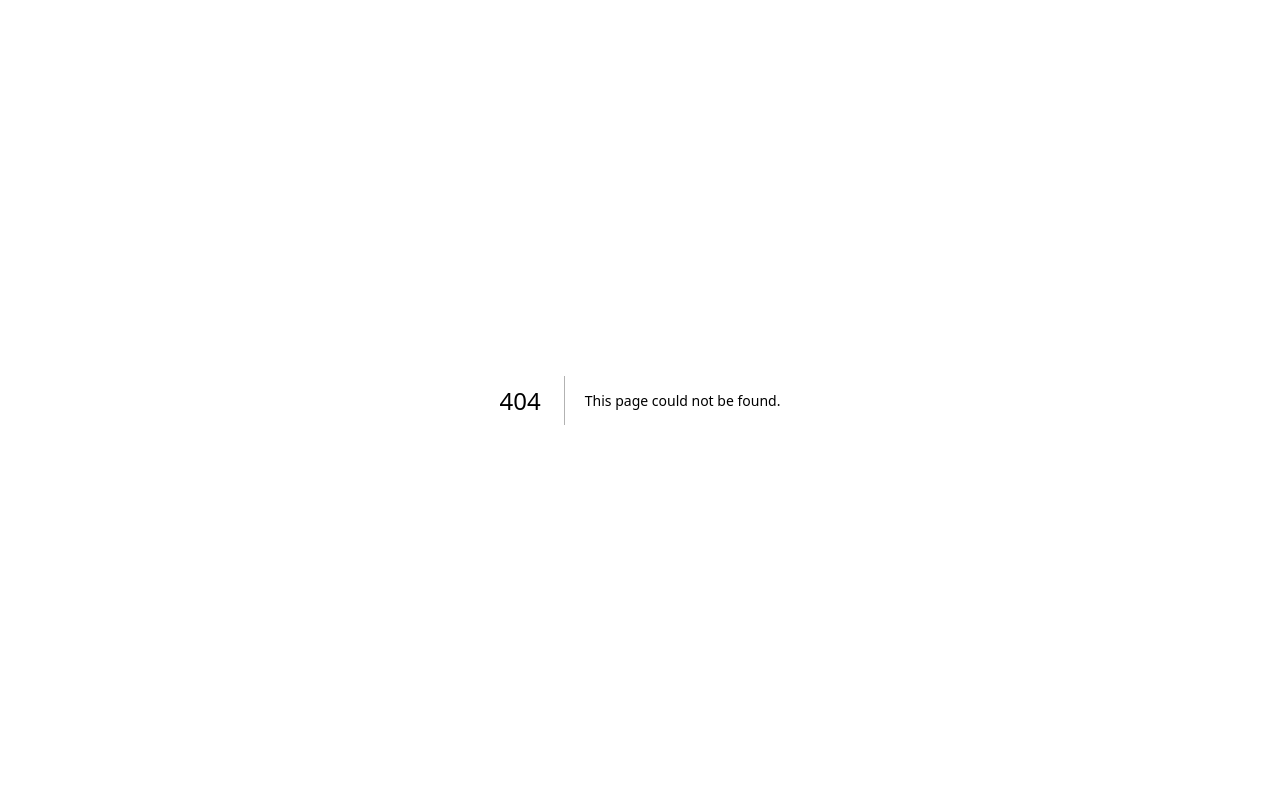
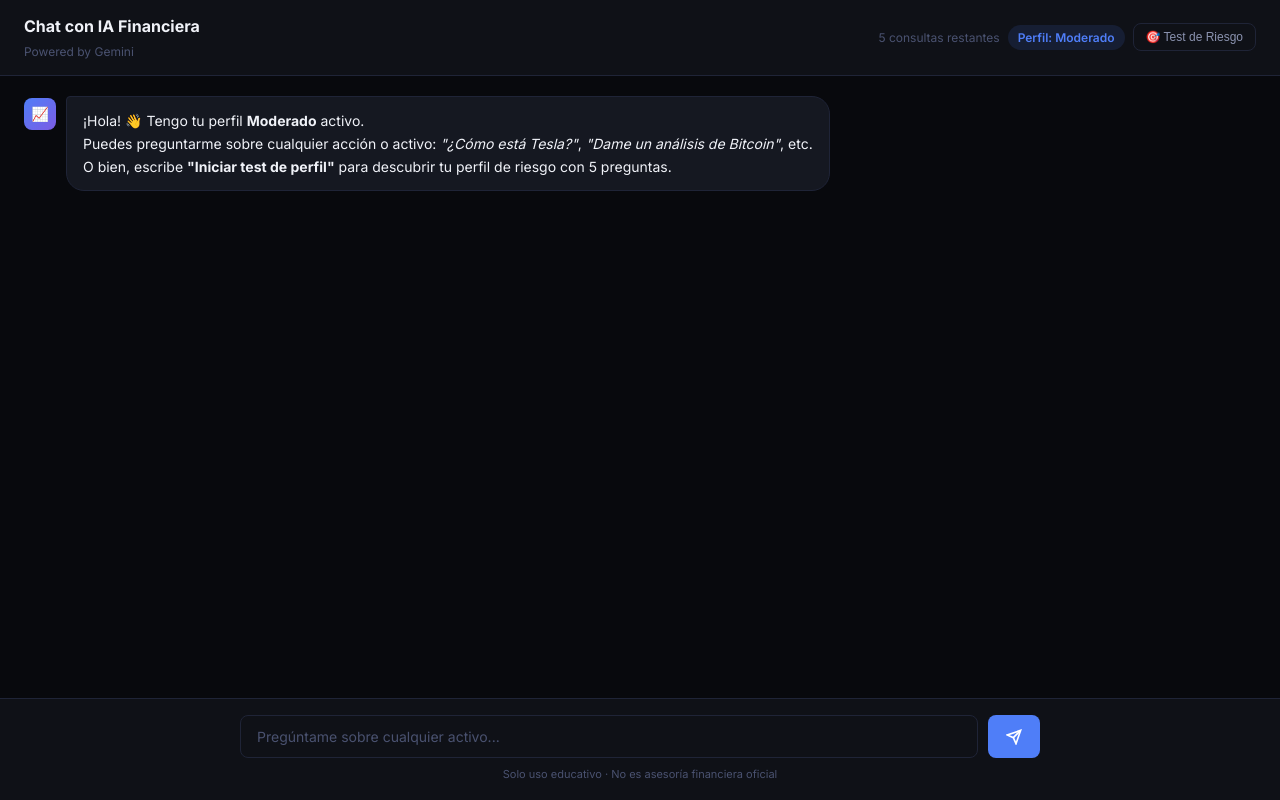
Before and after one commit to AndresVelez98/investi-frontend, a Next.js app: page /chat in a window 1280 px wide. Before the commit this address had no page. Built offline with nearby package versions, Linux system fonts and the light colour scheme.

Commit message:
Fix chat route missing page.tsx

```diff
--- /dev/null
+++ b/app/chat/page.tsx
@@ -0,0 +1,6 @@
+"use client";
+import ChatInterface from "../../components/ChatInterface";
+
+export default function ChatPage() {
+  return <ChatInterface />;
+}
```
